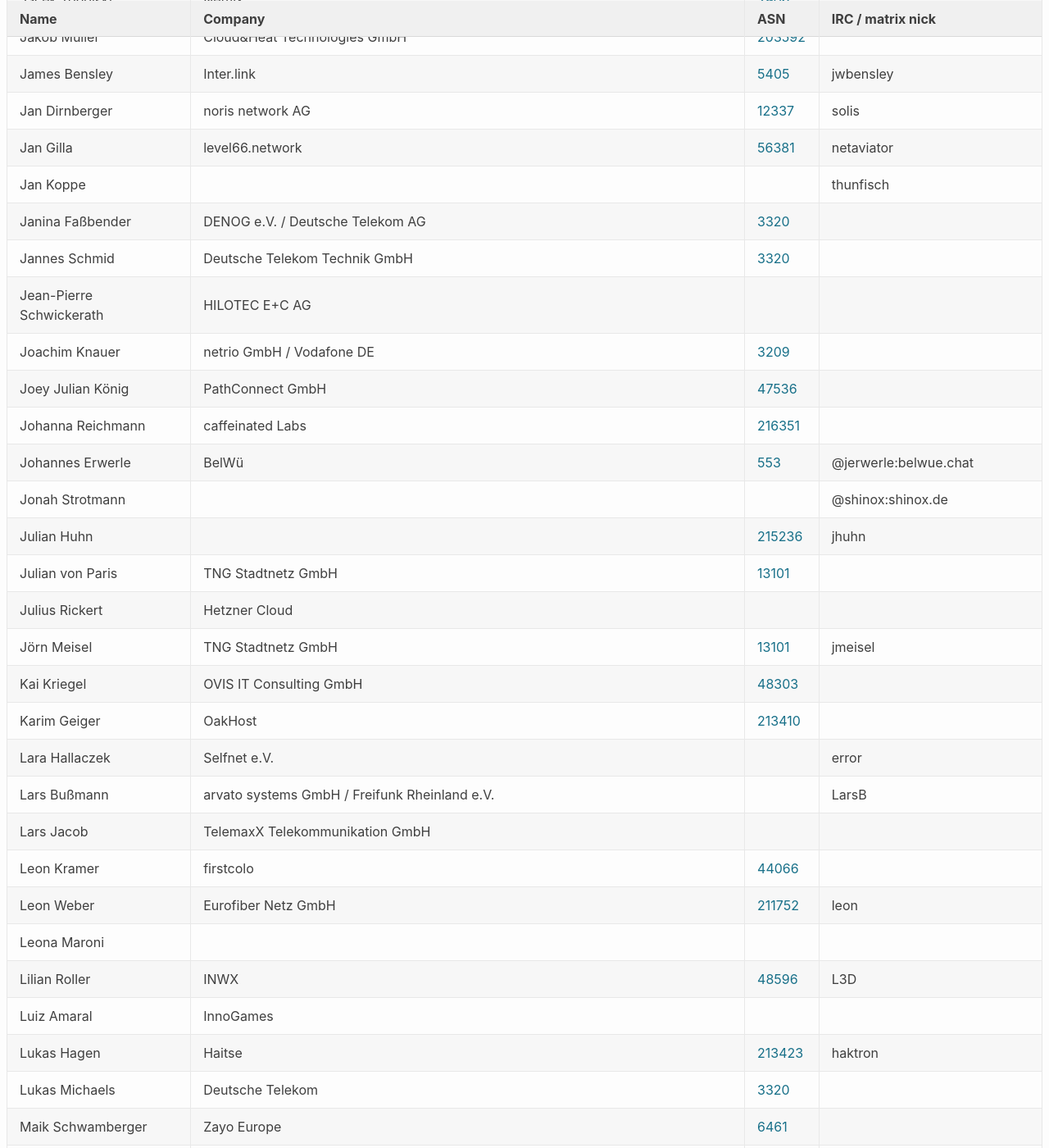
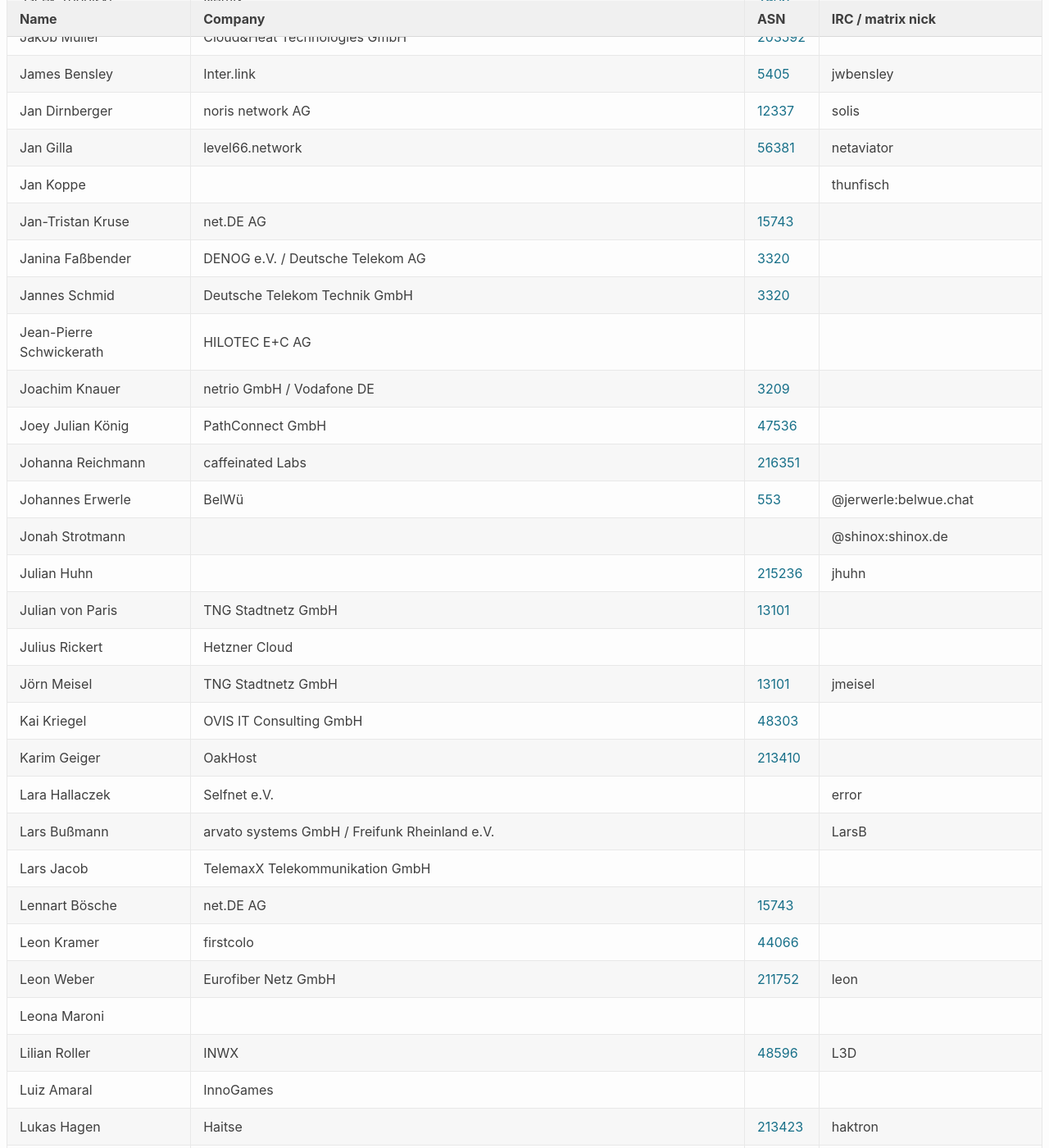
Before and after one commit to denog/pretix-attendeelist, a Jekyll site: the page built from denog17/index.markdown, in a window 1280 px wide and 1400 px high, scrolled down 2134 px. Shown: the whole window at 82% size. Built offline with Jekyll 4.4.1, drawn with Linux system fonts in a browser that asks for light colours; some of the changed text lies outside the part shown.

Commit message:
Latest data: Wed Jun 25 10:50:29 UTC 2025

```diff
--- a/_data/attendees_denog17_onsite.json
+++ b/_data/attendees_denog17_onsite.json
@@ -306,6 +306,12 @@
     "asn": "3320"
   },
   {
+    "name": "Jan-Tristan Kruse",
+    "company": "net.DE AG",
+    "irc": null,
+    "asn": "15743"
+  },
+  {
     "name": "Jean-Pierre Schwickerath",
     "company": "HILOTEC E+C AG",
     "irc": null,
@@ -394,6 +400,12 @@
     "company": "TelemaxX Telekommunikation GmbH",
     "irc": null,
     "asn": null
+  },
+  {
+    "name": "Lennart Bösche",
+    "company": "net.DE AG",
+    "irc": null,
+    "asn": "15743"
   },
   {
     "name": "Leona Maroni",
@@ -678,6 +690,12 @@
     "asn": "209039"
   },
   {
+    "name": "Peter Sager",
+    "company": "net.DE AG",
+    "irc": null,
+    "asn": "15743"
+  },
+  {
     "name": "Philip Berndroth",
     "company": "PHILUNET GmbH",
     "irc": null,
@@ -798,6 +816,12 @@
     "asn": null
   },
   {
+    "name": "Theis Abben",
+    "company": "net.DE AG",
+    "irc": null,
+    "asn": "15743"
+  },
+  {
     "name": "Theo Voss",
     "company": "Inter.link / DENOG",
     "irc": "tvberlin",
```
